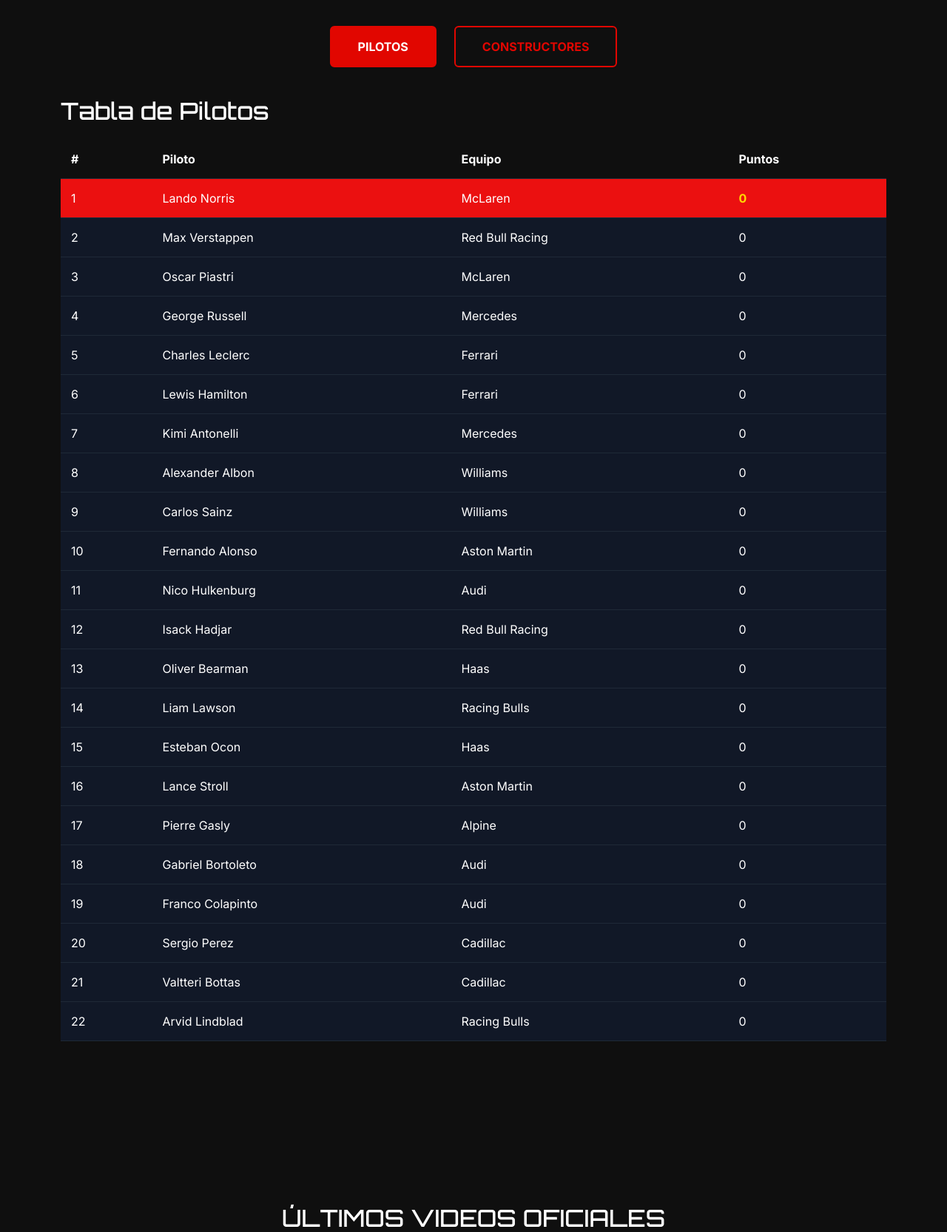
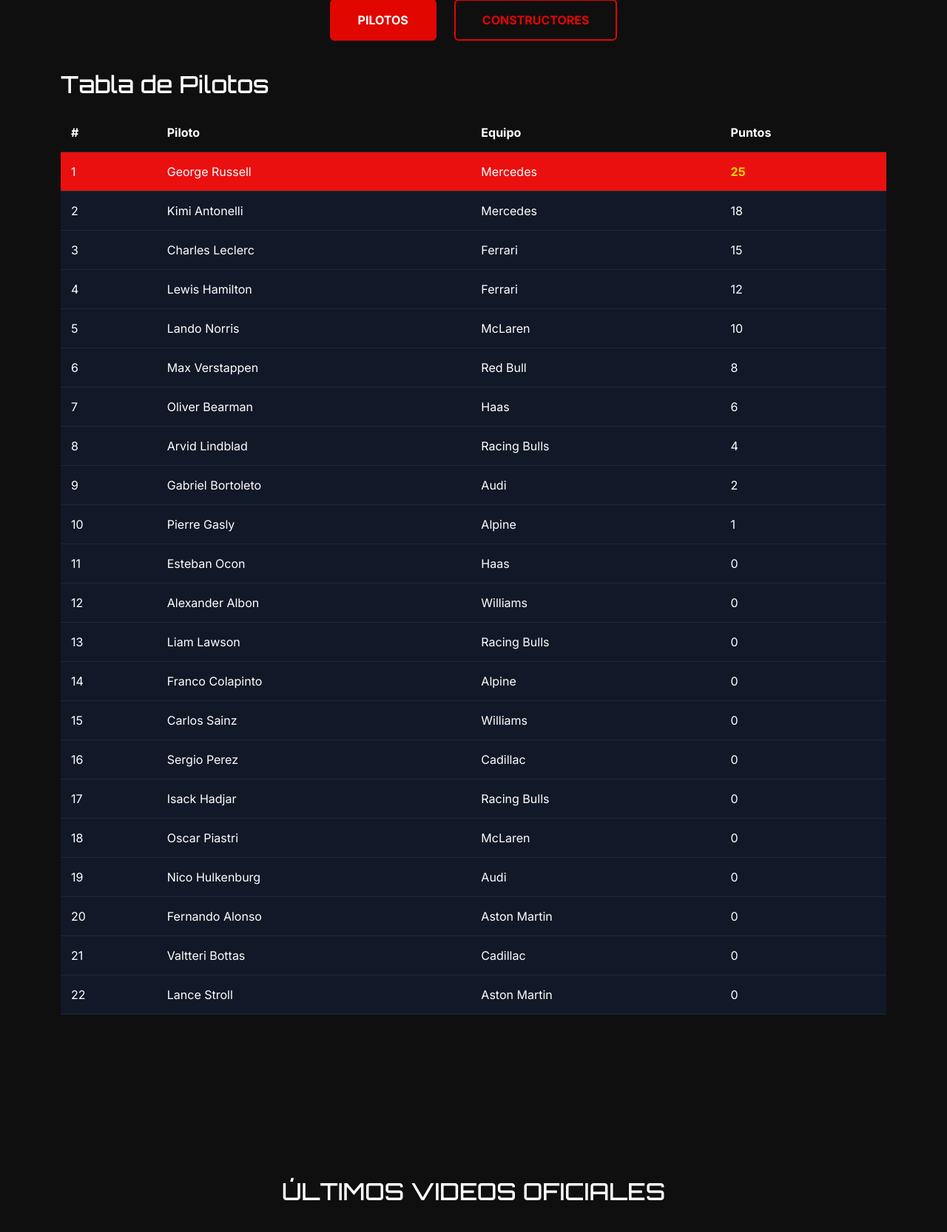
Before and after one commit to Macxsx/LaVueltaRapida, a Spring Boot app: page /f1-standings in a window 1280 px wide. Shown: the part 803-2469 px from the top of the page at 74% size. Run offline with Spring Boot 4, Linux system fonts and the light colour scheme.

Commit message:
ROUND2CHINA

```diff
--- a/demo/src/main/resources/static/f1.css
+++ b/demo/src/main/resources/static/f1.css
@@ -26,7 +26,7 @@
 .ranking-hero {
   padding: 140px 0;
   position: relative;
-  background: url("Images/australia-flag.gif") center/cover no-repeat;
+  background: url("Images/china-flag.gif") center/cover no-repeat;
   overflow: hidden;
   min-height: 50vh;
   display: flex;
--- a/demo/src/main/resources/templates/f1-standings.html
+++ b/demo/src/main/resources/templates/f1-standings.html
@@ -30,16 +30,16 @@
         <div class="hero-left">
           <span class="next-race-label">PRÓXIMA CARRERA</span>
           <h1 class="next-race-title">
-            FORMULA 1 QATAR AIRWAYS AUSTRALIAN GRAND PRIX
+            FORMULA 1 HEINEKEN CHINESE GRAND PRIX
           </h1>
           <p class="next-race-info">
-            Albert Park Circuit · 6 Marzo 2026
+            ROUND 2 · Shanghai International Circuit · 13-16 Marzo 2026
           </p>
         </div>
 
         <div class="hero-right">
-          <img src="https://media.formula1.com/image/upload/c_lfill,w_3392/q_auto/v1740000000/content/dam/fom-website/2018-redesign-assets/Circuit%20maps%2016x9/Australia_Circuit.webp"
-               alt="Circuito Albert Park"
+          <img src="https://media.formula1.com/image/upload/c_fit,h_704/q_auto/v1740000000/common/f1/2026/track/2026trackshanghaidetailed.webp"
+               alt="Circuito Shanghai"
                class="circuit-image">
         </div>
 
@@ -70,28 +70,28 @@
           </thead>
           <tbody>
             <tr class="first-place">
-                    <td>1</td><td>Lando Norris</td><td>McLaren</td><td>0</td></tr>
-                <tr><td>2</td><td>Max Verstappen</td><td>Red Bull Racing</td><td>0</td></tr>
-                <tr><td>3</td><td>Oscar Piastri</td><td>McLaren</td><td>0</td></tr>
-                <tr><td>4</td><td>George Russell</td><td>Mercedes</td><td>0</td></tr>
-                <tr><td>5</td><td>Charles Leclerc</td><td>Ferrari</td><td>0</td></tr>
-                <tr><td>6</td><td>Lewis Hamilton</td><td>Ferrari</td><td>0</td></tr>
-                <tr><td>7</td><td>Kimi Antonelli</td><td>Mercedes</td><td>0</td></tr>
-                <tr><td>8</td><td>Alexander Albon</td><td>Williams</td><td>0</td></tr>
-                <tr><td>9</td><td>Carlos Sainz</td><td>Williams</td><td>0</td></tr>
-                <tr><td>10</td><td>Fernando Alonso</td><td>Aston Martin</td><td>0</td></tr>
-                <tr><td>11</td><td>Nico Hulkenburg</td><td>Audi</td><td>0</td></tr>
-                <tr><td>12</td><td>Isack Hadjar</td><td>Red Bull Racing</td><td>0</td></tr>
-                <tr><td>13</td><td>Oliver Bearman</td><td>Haas</td><td>0</td></tr>
-                <tr><td>14</td><td>Liam Lawson</td><td>Racing Bulls</td><td>0</td></tr>
-                <tr><td>15</td><td>Esteban Ocon</td><td>Haas</td><td>0</td></tr>
-                <tr><td>16</td><td>Lance Stroll</td><td>Aston Martin</td><td>0</td></tr>
-                <tr><td>17</td><td>Pierre Gasly</td><td>Alpine</td><td>0</td></tr>
-                <tr><td>18</td><td>Gabriel Bortoleto</td><td>Audi</td><td>0</td></tr>
-                <tr><td>19</td><td>Franco Colapinto</td><td>Audi</td><td>0</td></tr>
-                <tr><td>20</td><td>Sergio Perez</td><td>Cadillac</td><td>0</td></tr>
+                    <td>1</td><td>George Russell</td><td>Mercedes</td><td>25</td></tr>
+                <tr><td>2</td><td>Kimi Antonelli</td><td>Mercedes</td><td>18</td></tr>
+                <tr><td>3</td><td>Charles Leclerc</td><td>Ferrari</td><td>15</td></tr>
+                <tr><td>4</td><td>Lewis Hamilton</td><td>Ferrari</td><td>12</td></tr>
+                <tr><td>5</td><td>Lando Norris</td><td>McLaren</td><td>10</td></tr>
+                <tr><td>6</td><td>Max Verstappen</td><td>Red Bull</td><td>8</td></tr>
+                <tr><td>7</td><td>Oliver Bearman</td><td>Haas</td><td>6</td></tr>
+                <tr><td>8</td><td>Arvid Lindblad</td><td>Racing Bulls</td><td>4</td></tr>
+                <tr><td>9</td><td>Gabriel Bortoleto</td><td>Audi</td><td>2</td></tr>
+                <tr><td>10</td><td>Pierre Gasly</td><td>Alpine</td><td>1</td></tr>
+                <tr><td>11</td><td>Esteban Ocon</td><td>Haas</td><td>0</td></tr>
+                <tr><td>12</td><td>Alexander Albon</td><td>Williams</td><td>0</td></tr>
+                <tr><td>13</td><td>Liam Lawson</td><td>Racing Bulls</td><td>0</td></tr>
+                <tr><td>14</td><td>Franco Colapinto</td><td>Alpine</td><td>0</td></tr>
+                <tr><td>15</td><td>Carlos Sainz</td><td>Williams</td><td>0</td></tr>
+                <tr><td>16</td><td>Sergio Perez</td><td>Cadillac</td><td>0</td></tr>
+                <tr><td>17</td><td>Isack Hadjar</td><td>Racing Bulls</td><td>0</td></tr>
+                <tr><td>18</td><td>Oscar Piastri</td><td>McLaren</td><td>0</td></tr>
+                <tr><td>19</td><td>Nico Hulkenburg</td><td>Audi</td><td>0</td></tr>
+                <tr><td>20</td><td>Fernando Alonso</td><td>Aston Martin</td><td>0</td></tr>
                 <tr><td>21</td><td>Valtteri Bottas</td><td>Cadillac</td><td>0</td></tr>
-                <tr><td>22</td><td>Arvid Lindblad</td><td>Racing Bulls</td><td>0</td></tr>
+                <tr><td>22</td><td>Lance Stroll</td><td>Aston Martin</td><td>0</td></tr>
           </tbody>
         </table>
       </div>
@@ -110,17 +110,17 @@
             </tr>
           </thead>
           <tbody>
-            <tr class="first-place"><td>1</td><td>McLaren Mastercard F1</td><td>0</td></tr>
-                <tr><td>2</td><td>Mercedes-AMG PETRONAS F1</td><td>0</td></tr>
-                <tr><td>3</td><td>Oracle Red Bull Racing</td><td>0</td></tr>
-                <tr><td>4</td><td>Scuderia Ferrari HP</td><td>0</td></tr>
-                <tr><td>5</td><td>Atlassian Williams F1</td><td>0</td></tr>
-                <tr><td>6</td><td>Visa Cash App Racing Bulls F1</td><td>0</td></tr>
-                <tr><td>7</td><td>Aston Martin Aramco F1</td><td>0</td></tr>
-                <tr><td>8</td><td>TGR Haas F1</td><td>0</td></tr>
-                <tr><td>9</td><td>Audi Revolut F1</td><td>0</td></tr>
-                <tr><td>10</td><td>BWT Alpine F1</td><td>0</td></tr>
-                <tr><td>11</td><td>Cadillac F1</td><td>0</td></tr>
+            <tr class="first-place"><td>1</td><td>Mercedes-AMG PETRONAS F1</td><td>43</td></tr>
+                <tr><td>2</td><td>Scuderia Ferrari HP</td><td>27</td></tr>
+                <tr><td>3</td><td>McLaren Mastercard F1</td><td>10</td></tr>
+                <tr><td>4</td><td>Oracle Red Bull Racing</td><td>8</td></tr>
+                <tr><td>5</td><td>TGR Haas F1</td><td>6</td></tr>
+                <tr><td>6</td><td>Visa Cash App Racing Bulls F1</td><td>4</td></tr>
+                <tr><td>7</td><td>Audi Revolut F1</td><td>2</td></tr>
+                <tr><td>8</td><td>BWT Alpine F1</td><td>1</td></tr>
+                <tr><td>9</td><td>Atlassian Williams F1</td><td>0</td></tr>
+                <tr><td>10</td><td>Cadillac F1</td><td>0</td></tr>
+                <tr><td>11</td><td>Aston Martin Aramco F1</td><td>0</td></tr>
           </tbody>
         </table>
       </div>
```
Also changed, not shown: demo/src/main/resources/static/Images/china-flag.gif (added).
